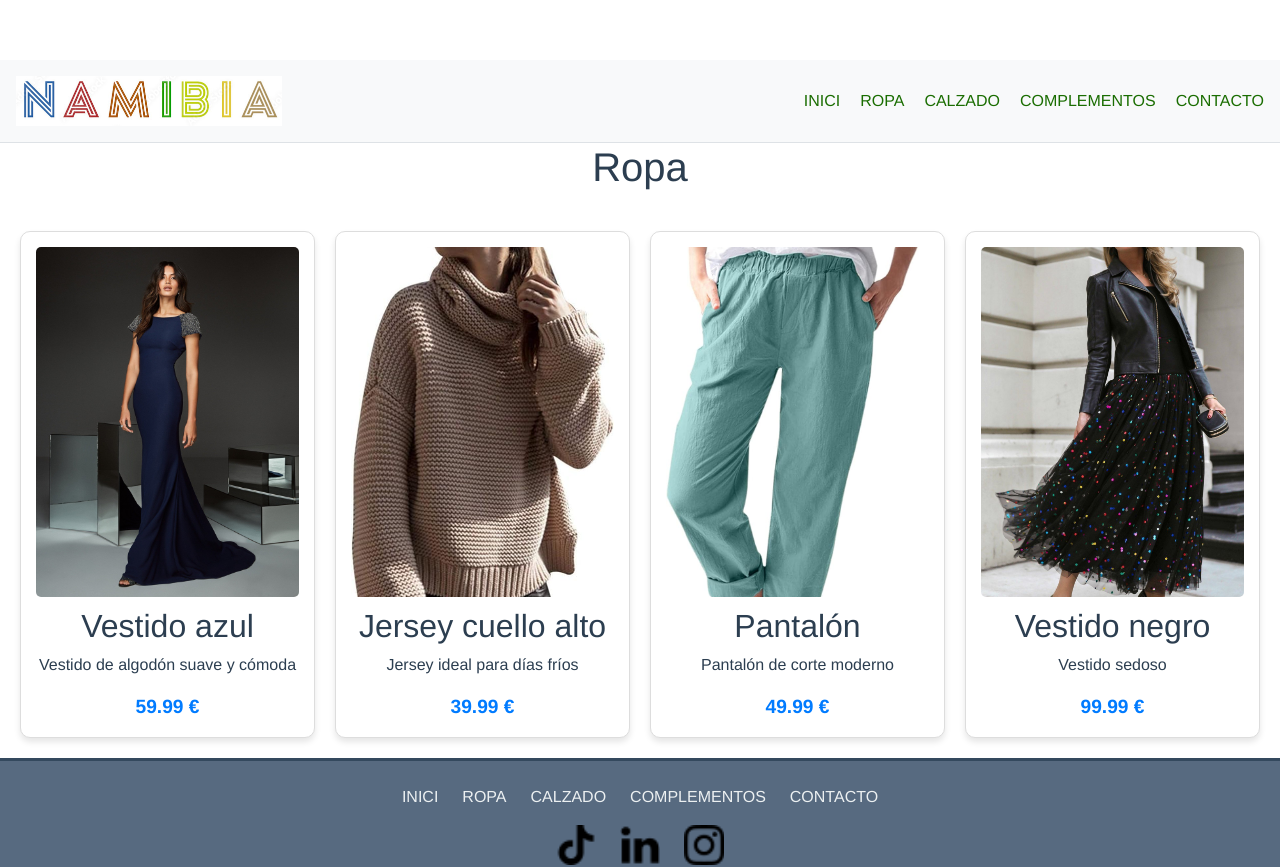
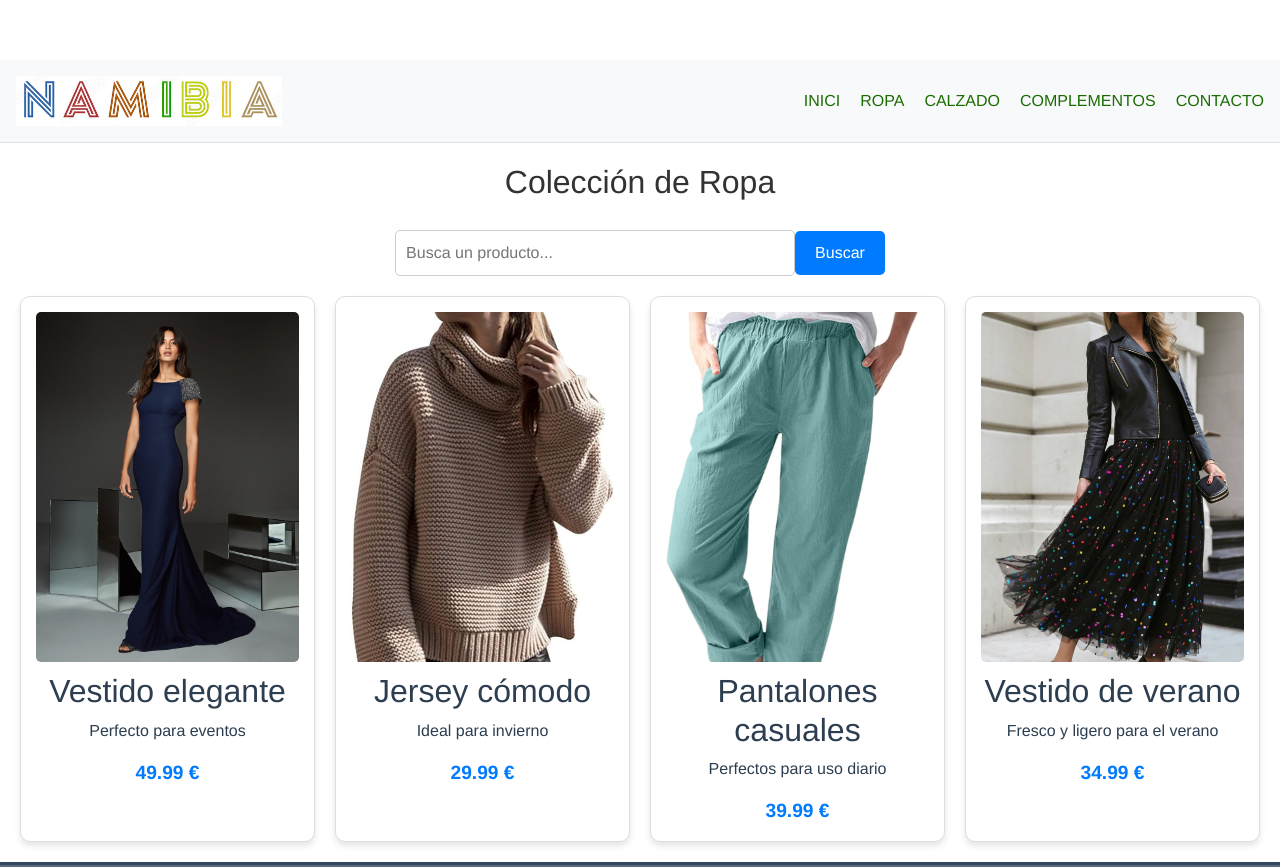
Before and after one commit to mary214/Proyecto-M06, a Vue app in the folder namibia/: page /ropa in a window 1280 px wide. Shown: the top 867 px of the page. Built offline with nearby package versions, Linux system fonts and the light colour scheme.

Commit message:
buscador

```diff
--- a/namibia/src/components/CalzadoComponent.vue
+++ b/namibia/src/components/CalzadoComponent.vue
@@ -1,15 +1,21 @@
 <template>
   <div>
-    <h1>Categoría de calzados</h1>
+    <h1>Categoría de Calzados</h1>
     <p class="category-description">
       Encuentra el mejor calzado para cada ocasión, desde zapatillas cómodas hasta elegantes zapatos casuales.
     </p>
-    <ProductList :products="calzadoProducts" />
+
+    <!-- Buscador productos-->
+    <SearchBar :products="calzadoProducts" @search-results="updateFilteredProducts" />
+
+    <!-- Listado productos filtrados -->
+    <ProductList :products="filteredProducts" />
   </div>
 </template>
 
 <script>
 import ProductList from './ProductList.vue';
+import SearchBar from './SearchBarTemp.vue';
 import calzado1 from '@/assets/calzado1.jpg';
 import calzado2 from '@/assets/calzado2.jpg';
 import calzado3 from '@/assets/calzado3.jpg';
@@ -18,6 +24,7 @@
   name: 'CalzadoComponent',
   components: {
     ProductList,
+    SearchBar,
   },
   data() {
     return {
@@ -44,7 +51,18 @@
           image: calzado3,
         },
       ],
+      filteredProducts: [], // Productos filtrados por el buscador
     };
+  },
+  created() {
+    // Muestra todos los productos por default
+    this.filteredProducts = this.calzadoProducts;
+  },
+  methods: {
+    updateFilteredProducts(filtered) {
+      // Actualizar lista productos filtrados
+      this.filteredProducts = filtered;
+    },
   },
 };
 </script>
@@ -63,7 +81,6 @@
   margin-bottom: 10px;
   animation: fadeIn 1s ease-in-out;
 }
-
 
 .category-description {
   text-align: center;
--- a/namibia/src/components/ComplementosComponent.vue
+++ b/namibia/src/components/ComplementosComponent.vue
@@ -4,12 +4,18 @@
     <p class="category-description">
       Descubre los accesorios perfectos para completar tu estilo con elegancia y sofisticación
     </p>
-    <ProductList :products="complementosProducts" />
+
+    <!-- Buscador productos -->
+    <SearchBar :products="complementosProducts" @search-results="updateFilteredProducts" />
+
+    <!-- Listado productos filtrados -->
+    <ProductList :products="filteredProducts" />
   </div>
 </template>
 
 <script>
 import ProductList from './ProductList.vue';
+import SearchBar from './SearchBarTemp.vue';
 import comp1 from '@/assets/comp1.jpg';
 import comp2 from '@/assets/comp2.jpg';
 import comp3 from '@/assets/comp3.jpg';
@@ -18,6 +24,7 @@ export default {
   name: 'ComplementosComponent',
   components: {
     ProductList,
+    SearchBar,
   },
   data() {
     return {
@@ -39,12 +46,21 @@ export default {
         {
           id: 3,
           name: 'Gafas cuadradas',
-          description: 'Gafas moderno y resistente',
+          description: 'Gafas modernas y resistentes',
           price: 49.99,
           image: comp3,
         },
       ],
+      filteredProducts: [],
     };
+  },
+  created() {
+    this.filteredProducts = this.complementosProducts;
+  },
+  methods: {
+    updateFilteredProducts(filtered) {
+      this.filteredProducts = filtered;
+    },
   },
 };
 </script>
--- a/namibia/src/components/RopaComponent.vue
+++ b/namibia/src/components/RopaComponent.vue
@@ -1,62 +1,78 @@
 <template>
-    <div>
-      <h1>Ropa</h1>
-      <ProductList :products="ropaProducts" />
+  <div class="ropa">
+    <h1 class="title">Colección de Ropa</h1>
+
+    <SearchBar :products="products" @search-results="updateFilteredProducts" />
+
+
+    <section class="products">
+      <ProductCard
+        v-for="product in filteredProducts"
+        :key="product.id"
+        :name="product.name"
+        :description="product.description"
+        :price="product.price"
+        :image="product.image"
+      />
+    </section>
   </div>
 </template>
 
 <script>
-  import ProductList from './ProductList.vue';
-  import rcpa1 from '@/assets/ropa1.jpg';
-  import rcpa2 from '@/assets/ropa2.jpg';
-  import rcpa3 from '@/assets/ropa3.jpg';
-  import rcpa4 from '@/assets/ropa4.jpg';
+import SearchBar from './SearchBarTemp.vue';
+import ProductCard from './ProductCard.vue';
+import ropa1 from '@/assets/ropa1.jpg';
+import ropa2 from '@/assets/ropa2.jpg';
+import ropa3 from '@/assets/ropa3.jpg';
+import ropa4 from '@/assets/ropa4.jpg';
 
 export default {
   name: 'RopaComponent',
   components: {
-      ProductList,
+    SearchBar,
+    ProductCard,
   },
   data() {
     return {
-        ropaProducts: [
-          {
-            id: 1,
-            name: 'Vestido azul',
-            description: 'Vestido de algodón suave y cómoda',
-            price: 59.99,
-            image: rcpa1,
+      products: [
+        { id: 1, name: 'Vestido elegante',
+         description: 'Perfecto para eventos',
+         price: 49.99,
+         image: ropa1 },
+
+        { id: 2, name: 'Jersey cómodo', description: 'Ideal para invierno', price: 29.99, image: ropa2 },
+        { id: 3, name: 'Pantalones casuales', description: 'Perfectos para uso diario', price: 39.99, image: ropa3 },
+        { id: 4, name: 'Vestido de verano', description: 'Fresco y ligero para el verano', price: 34.99, image: ropa4 },
+      ],
+      filteredProducts: [],
+    };
   },
-          {
-            id: 2,
-            name: 'Jersey cuello alto',
-            description: 'Jersey ideal para días fríos',
-            price: 39.99,
-            image: rcpa2,
+  created() {
+    this.filteredProducts = this.products;
   },
-          {
-            id: 3,
-            name: 'Pantalón',
-            description: 'Pantalón de corte moderno',
-            price: 49.99,
-            image: rcpa3,
+  methods: {
+    updateFilteredProducts(results) {
+      this.filteredProducts = results;
     },
-          {
-            id: 4,
-            name: 'Vestido negro',
-            description: 'Vestido sedoso',
-            price: 99.99,
-            image: rcpa4,
-          },
-        ],
-      };
   },
 };
 </script>
 
 <style scoped>
-  h1 {
+.ropa {
+  padding: 20px;
+}
+
+.title {
   text-align: center;
+  font-size: 2rem;
   margin-bottom: 20px;
+  color: #333;
+}
+
+.products {
+  display: grid;
+  grid-template-columns: repeat(auto-fit, minmax(250px, 1fr));
+  gap: 20px;
 }
 </style>
--- /dev/null
+++ b/namibia/src/components/SearchBarTemp.vue
@@ -0,0 +1,102 @@
+<template>
+  <div class="search-bar-container">
+    <form @submit.prevent="validateSearch">
+      <input
+        type="text"
+        v-model="searchQueryInput"
+        placeholder="Busca un producto..."
+        class="search-bar"
+      />
+      <button type="submit" class="search-btn">Buscar</button>
+    </form>
+
+    <p v-if="searchError" class="error-message">{{ searchError }}</p>
+    <p v-if="!searchError && filteredProducts.length === 0" class="no-results">
+      No se ha encontrado ningún producto.
+    </p>
+  </div>
+</template>
+
+<script>
+export default {
+  name: 'SearchBar',
+  props: {
+    products: {
+      type: Array,
+      required: true,
+    },
+  },
+  data() {
+    return {
+      searchQueryInput: '',
+      searchQuery: '',
+      searchError: '',
+    };
+  },
+  computed: {
+    filteredProducts() {
+      if (this.searchQuery === '') return this.products; // Mostra todos los productos si el campo buscar esta vacio
+
+      return this.products.filter((product) =>
+        product.name.toLowerCase().includes(this.searchQuery.toLowerCase()) ||
+        product.description.toLowerCase().includes(this.searchQuery.toLowerCase())
+      );
+    },
+  },
+  methods: {
+    validateSearch() {
+      const query = this.searchQueryInput;
+
+      // Validar solo si contiene espacios en blanco
+      if (query.trim() === '' && query !== '') {
+        this.searchError = 'No se permiten solo espacios en la búsqueda.';
+        this.searchQuery = '';
+      } else {
+        this.searchError = '';
+        this.searchQuery = query.trim(); // Permite campo vacio para mostrar todos lo s productos
+      }
+
+      this.$emit('search-results', this.filteredProducts);
+    },
+  },
+};
+</script>
+
+<style scoped>
+.search-bar-container {
+  text-align: center;
+  margin-bottom: 20px;
+}
+
+.search-bar {
+  padding: 10px;
+  width: 80%;
+  max-width: 400px;
+  border: 1px solid #ccc;
+  border-radius: 5px;
+}
+
+.search-btn {
+  padding: 10px 20px;
+  background-color: #007bff;
+  color: white;
+  border: none;
+  border-radius: 5px;
+  cursor: pointer;
+  margin-top: 10px;
+}
+
+.search-btn:hover {
+  background-color: #0056b3;
+}
+
+.error-message {
+  color: rgb(119, 119, 119);
+  font-weight: bold;
+}
+
+.no-results {
+  color: #999;
+  margin-top: 10px;
+}
+</style>
```
Lines whose indentation alone changed are shown as unchanged.
